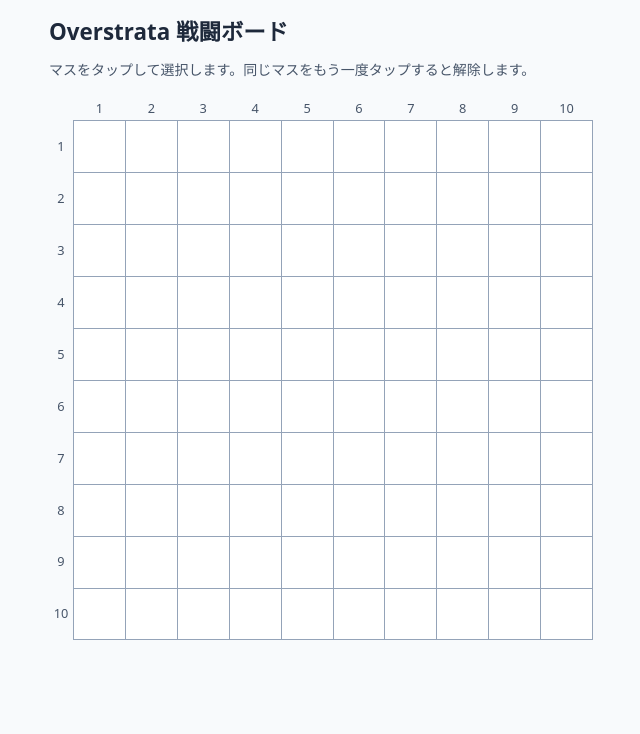
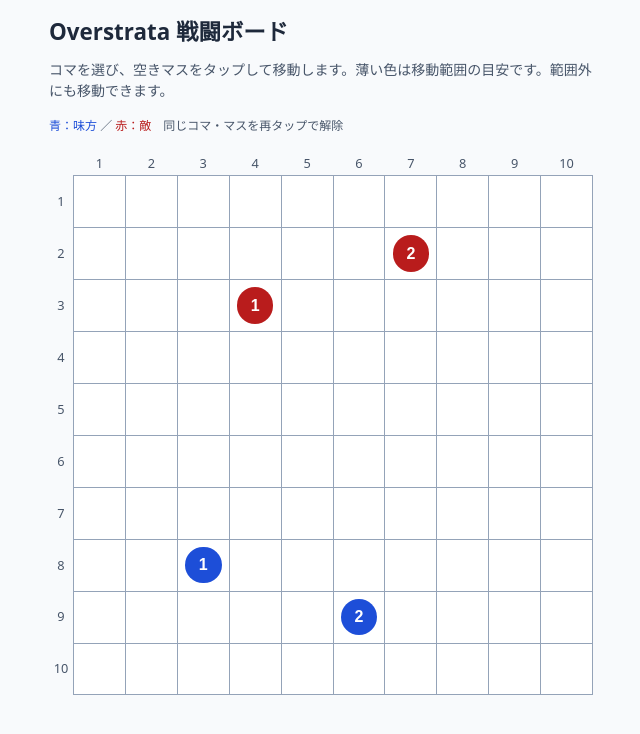
Before and after one commit to dyamada-jaki/overstrata-board, a React (Vite) app: page / in a window 1280 px wide. Shown: the top 734 px of the page, without its empty margins (319-959 px from the left). Built offline with nearby package versions, Linux system fonts and the light colour scheme.

Commit message:
feat: 単一選択の盤面でサンプルキャラを自由に移動する

```diff
--- a/src/App.tsx
+++ b/src/App.tsx
@@ -1,4 +1,5 @@
-import { Board } from './components/Board.tsx'
+import { BattleBoard } from './components/BattleBoard.tsx'
+import { sampleCharacters } from './data/characters.ts'
 import { boardSize } from './data/board.ts'
 import './App.css'
 
@@ -6,8 +7,9 @@ function App() {
   return (
     <main>
       <h1>Overstrata 戦闘ボード</h1>
-      <p>マスをタップして選択します。同じマスをもう一度タップすると解除します。</p>
-      <Board size={boardSize} />
+      <p>コマを選び、空きマスをタップして移動します。薄い色は移動範囲の目安です。範囲外にも移動できます。</p>
+      <p className="board-legend"><span className="legend-ally">青：味方</span> ／ <span className="legend-enemy">赤：敵</span>　同じコマ・マスを再タップで解除</p>
+      <BattleBoard size={boardSize} initialCharacters={sampleCharacters} />
     </main>
   )
 }
--- /dev/null
+++ b/src/components/BattleBoard.tsx
@@ -0,0 +1,34 @@
+import { useState } from 'react'
+import { tapCell } from '../domain/battle.ts'
+import type { BattleState, Character } from '../domain/character.ts'
+import { getMovement, getMovementRange, type BoardSize } from '../domain/movement.ts'
+import { Board } from './Board.tsx'
+
+export function BattleBoard({ size, initialCharacters }: {
+  size: BoardSize
+  initialCharacters: readonly Character[]
+}) {
+  const [state, setState] = useState<BattleState>({
+    characters: initialCharacters,
+    selection: { kind: 'none' },
+  })
+  const { characters, selection } = state
+  const selectedCharacter = selection.kind === 'character'
+    ? characters.find((character) => character.id === selection.id)
+    : undefined
+  const range = selectedCharacter
+    ? getMovementRange(selectedCharacter.position, getMovement(selectedCharacter.armor),
+      characters.filter((character) => character.id !== selectedCharacter.id)
+        .map((character) => character.position), size)
+    : []
+
+  return (
+    <Board
+      size={size}
+      characters={characters}
+      selection={selection}
+      range={range}
+      onCellClick={(position) => setState((current) => tapCell(current, position, size))}
+    />
+  )
+}
--- a/src/components/Board.css
+++ b/src/components/Board.css
@@ -56,3 +56,41 @@
   outline: 2px dashed #9a3412;
   outline-offset: -5px;
 }
+
+.board-cell[aria-description='移動範囲'] {
+  background: #dbeafe;
+}
+
+.token {
+  display: flex;
+  align-items: center;
+  justify-content: center;
+  width: 72%;
+  height: 72%;
+  margin: auto;
+  border-radius: 50%;
+  color: #fff;
+  font-size: clamp(0.75rem, 3.2vw, 1rem);
+  font-weight: 700;
+  line-height: 1;
+}
+
+.token-ally {
+  background: #1d4ed8;
+}
+
+.token-enemy {
+  background: #b91c1c;
+}
+
+.legend-ally {
+  color: #1d4ed8;
+}
+
+.legend-enemy {
+  color: #b91c1c;
+}
+
+.board-legend {
+  font-size: 0.75rem;
+}
--- a/src/components/Board.tsx
+++ b/src/components/Board.tsx
@@ -1,10 +1,17 @@
-import { useState } from 'react'
 import { formatPosition, getBoardPositions } from '../domain/board.ts'
-import type { BoardSize, Position } from '../domain/movement.ts'
+import { getMovement, type BoardSize, type Position } from '../domain/movement.ts'
+import type { BoardSelection, Character } from '../domain/character.ts'
 import './Board.css'
 
-export function Board({ size }: { size: BoardSize }) {
-  const [selected, setSelected] = useState<Position | null>(null)
+const armorNames = { light: '軽装', medium: '中装', heavy: '重装' }
+
+export function Board({ size, characters, selection, range, onCellClick }: {
+  size: BoardSize
+  characters: readonly Character[]
+  selection: BoardSelection
+  range: readonly Position[]
+  onCellClick: (position: Position) => void
+}) {
   const columns = { gridTemplateColumns: `repeat(${size.width}, minmax(0, 1fr))` }
 
   return (
@@ -21,18 +28,35 @@ export function Board({ size }: { size: BoardSize }) {
         {Array.from({ length: size.height }, (_, y) => <span key={y}>{y + 1}</span>)}
       </div>
       <div className="board-cells" style={columns}>
-        {getBoardPositions(size).map((position) => (
-          <button
-            key={`${position.x},${position.y}`}
-            type="button"
-            className="board-cell"
-            aria-label={`マス ${formatPosition(position)}`}
-            aria-pressed={selected?.x === position.x && selected.y === position.y}
-            onClick={() => setSelected((current) => (
-              current?.x === position.x && current.y === position.y ? null : position
-            ))}
-          />
-        ))}
+        {getBoardPositions(size).map((position) => {
+          const character = characters.find((candidate) => (
+            candidate.position.x === position.x && candidate.position.y === position.y
+          ))
+          const selected = selection.kind === 'cell'
+            ? selection.position.x === position.x && selection.position.y === position.y
+            : selection.kind === 'character' && selection.id === character?.id
+          const inRange = range.some((candidate) => candidate.x === position.x && candidate.y === position.y)
+          const label = `マス ${formatPosition(position)}`
+          return (
+            <button
+              key={`${position.x},${position.y}`}
+              type="button"
+              className="board-cell"
+              aria-label={character
+                ? `${label} ${character.name} ${character.side === 'ally' ? '味方' : '敵'} ${armorNames[character.armor]} 移動力${getMovement(character.armor)}`
+                : label}
+              aria-pressed={selected}
+              aria-description={inRange ? '移動範囲' : undefined}
+              onClick={() => onCellClick(position)}
+            >
+              {character && (
+                <span className={`token token-${character.side}`} aria-hidden="true">
+                  {character.name.slice(-1)}
+                </span>
+              )}
+            </button>
+          )
+        })}
       </div>
     </div>
   )
--- /dev/null
+++ b/src/data/characters.ts
@@ -0,0 +1,9 @@
+import type { Character } from '../domain/character.ts'
+
+/** spec.md 2.2の固定サンプル。位置だけ内部の0始まりへ変換する。 */
+export const sampleCharacters: readonly Character[] = [
+  { id: 'ally-1', name: '味方1', side: 'ally', armor: 'light', position: { x: 2, y: 7 } },
+  { id: 'ally-2', name: '味方2', side: 'ally', armor: 'heavy', position: { x: 5, y: 8 } },
+  { id: 'enemy-1', name: '敵1', side: 'enemy', armor: 'medium', position: { x: 3, y: 2 } },
+  { id: 'enemy-2', name: '敵2', side: 'enemy', armor: 'light', position: { x: 6, y: 1 } },
+]
--- /dev/null
+++ b/src/domain/battle.ts
@@ -0,0 +1,38 @@
+import type { BattleState } from './character.ts'
+import { canMoveTo, type BoardSize, type Position } from './movement.ts'
+
+/** 盤面のマスタップ。占有マスでは選択のみ、空きマスでは選択または移動を行う。 */
+export function tapCell(state: BattleState, position: Position, size: BoardSize): BattleState {
+  const { characters, selection } = state
+  const occupant = characters.find((character) => (
+    character.position.x === position.x && character.position.y === position.y
+  ))
+  if (occupant) {
+    return {
+      characters,
+      selection: selection.kind === 'character' && selection.id === occupant.id
+        ? { kind: 'none' }
+        : { kind: 'character', id: occupant.id },
+    }
+  }
+
+  if (selection.kind === 'character') {
+    const otherPositions = characters.filter((character) => character.id !== selection.id)
+      .map((character) => character.position)
+    if (!canMoveTo(position, otherPositions, size)) return state
+    return {
+      characters: characters.map((character) => character.id === selection.id
+        ? { ...character, position }
+        : character),
+      selection: { kind: 'none' },
+    }
+  }
+
+  return {
+    characters,
+    selection: selection.kind === 'cell'
+      && selection.position.x === position.x && selection.position.y === position.y
+      ? { kind: 'none' }
+      : { kind: 'cell', position },
+  }
+}
--- /dev/null
+++ b/src/domain/character.ts
@@ -0,0 +1,19 @@
+import type { Armor, Position } from './movement.ts'
+
+export interface Character {
+  readonly id: string
+  readonly name: string
+  readonly side: 'ally' | 'enemy'
+  readonly armor: Armor
+  readonly position: Position
+}
+
+export type BoardSelection =
+  | { readonly kind: 'none' }
+  | { readonly kind: 'cell'; readonly position: Position }
+  | { readonly kind: 'character'; readonly id: string }
+
+export interface BattleState {
+  readonly characters: readonly Character[]
+  readonly selection: BoardSelection
+}
--- a/src/domain/movement.ts
+++ b/src/domain/movement.ts
@@ -56,14 +56,13 @@ export function getMovementRange(
   return range
 }
 
-/** 移動先可否の実装前の枠。 */
+/** 盤面内の空きマスなら距離にかかわらず移動可（spec.md 2.3）。整数のマス座標を受け取る。 */
 export function canMoveTo(
   destination: Position,
   otherPositions: readonly Position[],
   boardSize: BoardSize,
 ): boolean {
-  void destination
-  void otherPositions
-  void boardSize
-  return false
+  return destination.x >= 0 && destination.x < boardSize.width
+    && destination.y >= 0 && destination.y < boardSize.height
+    && !otherPositions.some((position) => position.x === destination.x && position.y === destination.y)
 }
```
Also changed, not shown: stryker.config.mjs (+6 -1 lines), 2 other files (tests, documents, lock files or other folders).
